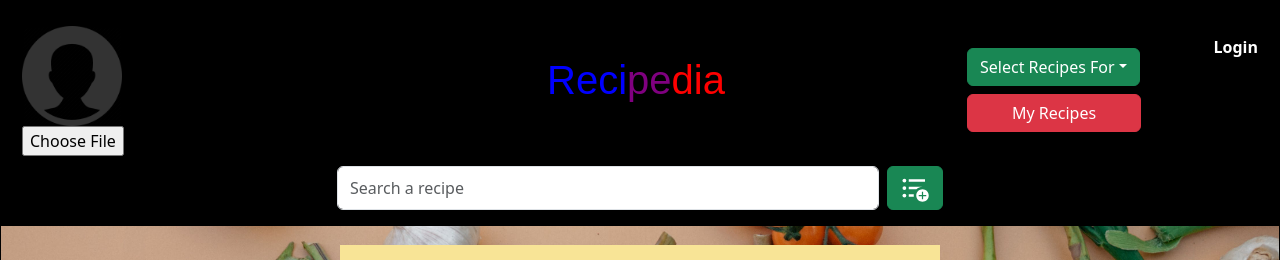
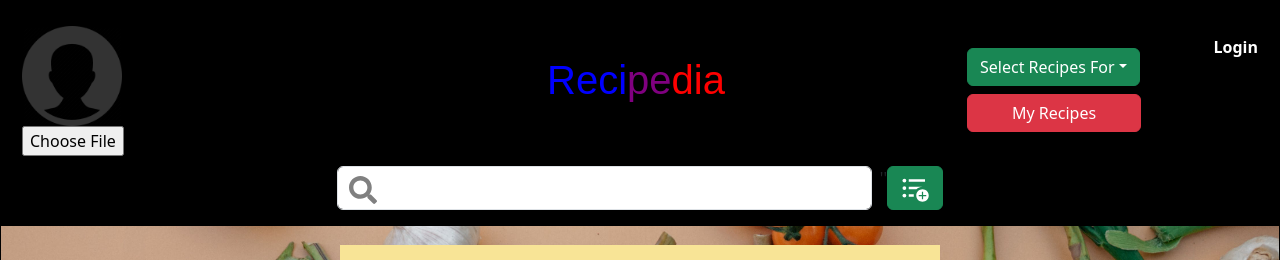
Before and after one commit to camper2018/mod2-final-project-Tania-Ali, a React (Vite) app: page / in a window 1280 px wide. Shown: the top 260 px of the page. Built offline with nearby package versions, Linux system fonts and the light colour scheme; no server answers.

Commit message:
Display username instead of email and edit styles

```diff
--- a/src/components/Navbar.jsx
+++ b/src/components/Navbar.jsx
@@ -23,7 +23,7 @@ const Navbar = ({ handleSearch, handleSelectMenu, setFavorites }) => {
         setFavorites([]);
     }
     useEffect(() => {
-        const storedUser = JSON.parse(localStorage.getItem("user"))?.email;
+        const storedUser = JSON.parse(localStorage.getItem("user"))?.username;
         const storedAvatar = localStorage.getItem("profile-picture") || logo;
         setUserSettings({ username: storedUser, avatar: storedAvatar })
     }, []);
--- a/src/components/searchBar.jsx
+++ b/src/components/searchBar.jsx
@@ -2,7 +2,7 @@ import Form from 'react-bootstrap/Form';
 import Button from 'react-bootstrap/Button'
 import { useNavigate } from 'react-router-dom';
 import { MdFormatListBulletedAdd } from "react-icons/md";
-
+import { FaSearch } from "react-icons/fa";
 const SearchComponent = ({ handleSearch }) => {
   const navigate = useNavigate();
   return (
@@ -13,11 +13,11 @@ const SearchComponent = ({ handleSearch }) => {
     }>
       <Form.Control
         type="search"
-        placeholder="Search a recipe"
-        className="me-2"
+        className="me-2 ps-5 relative fw-medium"
         aria-label="Search a recipe"
         name="search"
-      />
+      />''
+      <FaSearch size={28} style={{backgroundColor: "transparent", color: "grey", border: "none", position: "absolute", margin: "10px", marginLeft: "12px"}}/>
       <Button variant="success" type="submit" >
         <MdFormatListBulletedAdd size={30} />
       </Button>
--- a/src/components/userSetting.jsx
+++ b/src/components/userSetting.jsx
@@ -21,14 +21,16 @@ const UserSettings = ({userSettings, handleChange}) => {
 
     return (
       <div>
-          <div className="flex align-items-center">
-            <p className="text-light">{userSettings.username}</p>
+          <div className="d-flex flex-column justify-content-center">
+            <div style={{width: "100px"}}>
+              <p className="text-light text-center">{userSettings.username}</p>
+            </div>
             {userSettings.avatar && (
-                <img src={userSettings.avatar} alt="Selected" accept="image/*" style={{ maxWidth: '100px' }} />
+                 <img src={userSettings.avatar} alt="Selected" accept="image/*" style={{  maxWidth: '100px', maxHeight: '100px'}} />
             )}
             <input
               type="file"
-              style={{ alignText: "center", color: "black"}}
+              style={{ alignText: "center", color: "transparent"}}
               onChange={updateImage}
             />
           </div>
```
